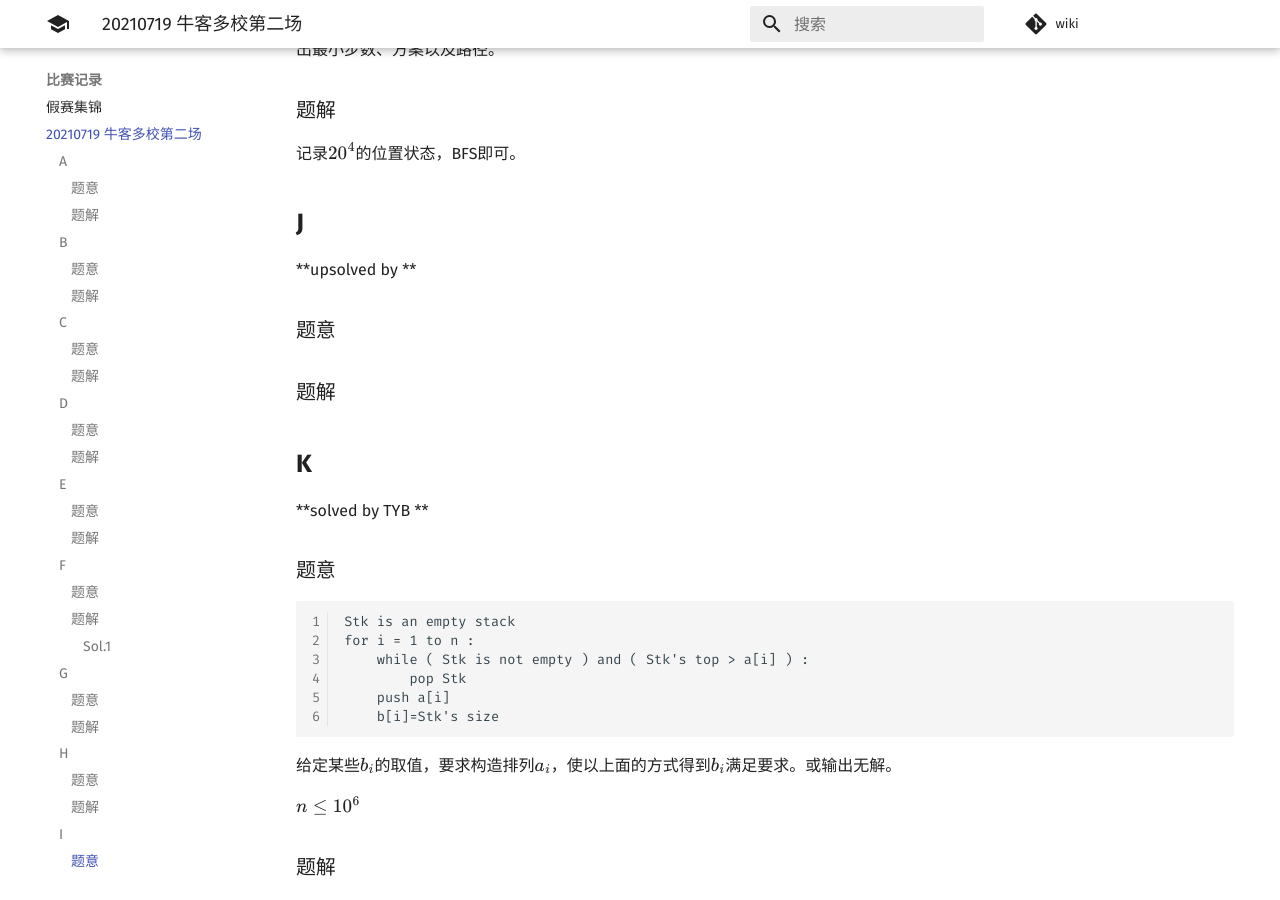
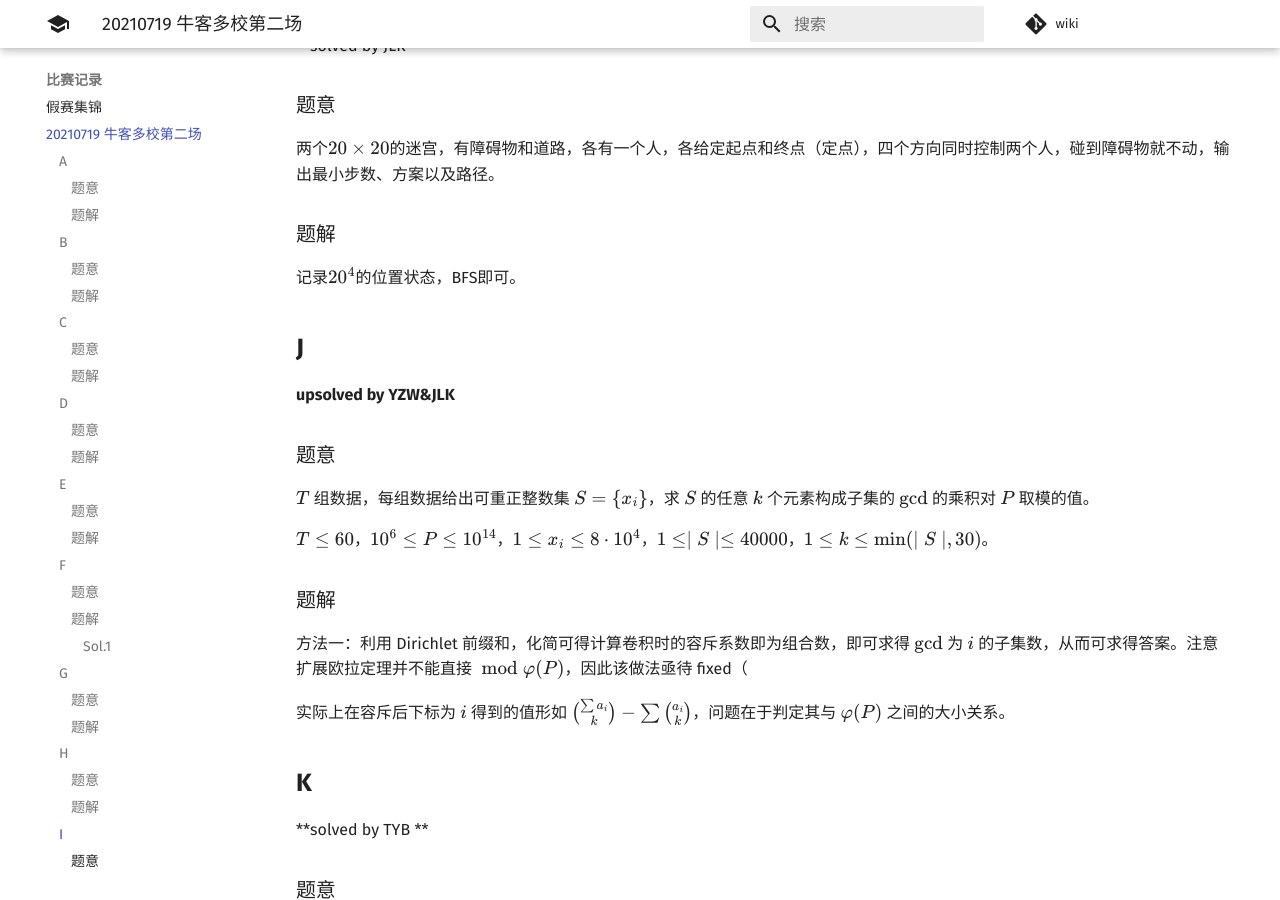
Before and after one commit to PoorMath/PoorMath.github.io, an MkDocs documentation site: the page built from docs/contest/2021牛客暑期多校训练营2.md, in a window 1280 px wide and 900 px high, scrolled down 5135 px. Built offline with MkDocs 1.6.1 and Material for MkDocs 9.7.7, drawn with Linux system fonts in a browser that asks for light colours; comment, search, counter and statistics services are not loaded; some of the changed text lies outside the part shown.

Commit message:
Update 2021牛客暑期多校训练营2.md

```diff
--- a/docs/contest/2021牛客暑期多校训练营2.md
+++ b/docs/contest/2021牛客暑期多校训练营2.md
@@ -90,11 +90,11 @@
 
 ### 题意
 
-
+按规则打牌，问双方哪方获胜。
 
 ### 题解
 
-
+签到题，模拟即可。
 
 ## **E**
 
@@ -146,6 +146,8 @@
 
 用Simpson积分计算。在圆心连线上积分，积分函数为截面面积。
 
+YZW：**注意 Simpson 积分时需要保证初始采样点值不相等（**
+
 ## **G**
 
 **upsolved by TYB**
@@ -188,15 +190,19 @@
 
 ## **J**
 
-**upsolved by **
+**upsolved by YZW&JLK**
 
 ### 题意
 
+$T$ 组数据，每组数据给出可重正整数集 $S=\{x_i\}$，求 $S$ 的任意 $k$ 个元素构成子集的 $\gcd$ 的乘积对 $P$ 取模的值。
 
+$T\leq 60$，$10^6\leq P\leq 10^{14}$，$1\leq x_i \leq 8\cdot 10^4$，$1\leq ∣S∣\leq 40000$，$1\leq k\leq \min(∣S∣,30)$。
 
 ### 题解
 
+方法一：利用 Dirichlet 前缀和，化简可得计算卷积时的容斥系数即为组合数，即可求得 $\gcd$ 为 $i$ 的子集数，从而可求得答案。注意扩展欧拉定理并不能直接 $\bmod \varphi(P)$，因此该做法亟待 fixed（
 
+实际上在容斥后下标为 $i$ 得到的值形如 $\binom{\sum a_i} k - \sum \binom {a_i} k$，问题在于判定其与 $\varphi(P)$ 之间的大小关系。
 
 ## **K**
 
```
